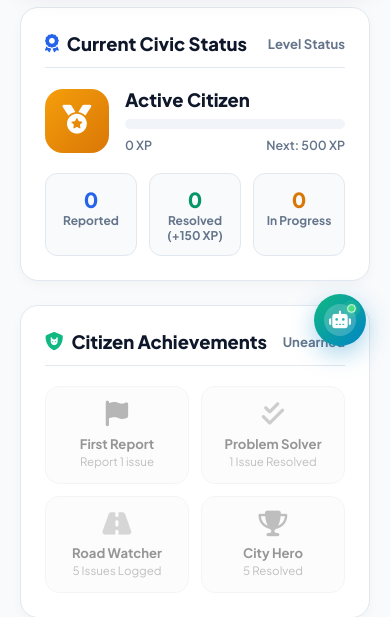
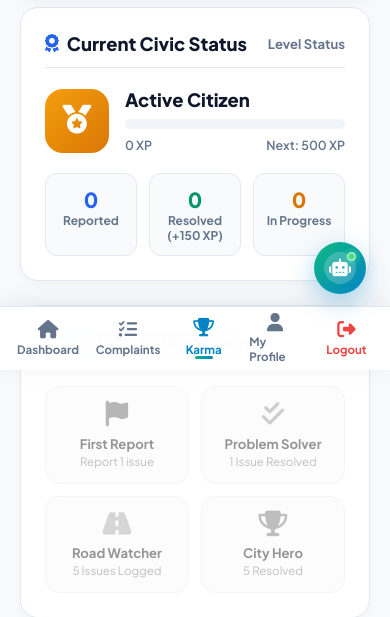
Before and after one commit to aravindkona18090/CivicConnect, a PHP site: page /CivicConnect/peoplelogin/peoplekarma.php in a window 390 px wide. Shown: the part 474-1091 px from the top of the page. Run offline with PHP 8.4, Linux system fonts and the light colour scheme; the visitor is signed in with stand-in values (Sample User, id 1); data that the repository does not hold is empty.

Commit message:
feat(ui): implement modern app-like mobile bottom tab bar navigation across all portals

```diff
--- a/adminlogin/admindashboard.php
+++ b/adminlogin/admindashboard.php
@@ -1176,5 +1176,6 @@ $mapProblemsJson = json_encode($map_problems, JSON_UNESCAPED_UNICODE);
             }
         }
     </script>
+    <?php include("../includes/admin_bottom_nav.php"); ?>
 </body>
 </html>
--- /dev/null
+++ b/includes/citizen_bottom_nav.php
@@ -0,0 +1,132 @@
+<?php
+// includes/citizen_bottom_nav.php - Modern Native Mobile App Bottom Navigation Bar
+$current_page = basename($_SERVER['PHP_SELF']);
+$langCode = $selectedLang ?? 'en';
+?>
+<style>
+/* ========================================================
+   CIVICCONNECT MODERN MOBILE BOTTOM TAB BAR
+   ======================================================== */
+.mobile-bottom-nav {
+    display: none;
+    position: fixed;
+    bottom: 0;
+    left: 0;
+    right: 0;
+    height: 64px;
+    background: rgba(255, 255, 255, 0.96);
+    backdrop-filter: blur(20px);
+    -webkit-backdrop-filter: blur(20px);
+    border-top: 1px solid #e2e8f0;
+    box-shadow: 0 -4px 25px rgba(15, 23, 42, 0.08);
+    z-index: 9998;
+    padding: 0 8px;
+}
+
+.mobile-bottom-nav-inner {
+    display: flex;
+    align-items: center;
+    justify-content: space-around;
+    height: 100%;
+    max-width: 480px;
+    margin: 0 auto;
+}
+
+.bottom-tab-item {
+    display: flex;
+    flex-direction: column;
+    align-items: center;
+    justify-content: center;
+    text-decoration: none;
+    color: #64748b;
+    font-size: 0.72rem;
+    font-weight: 700;
+    gap: 3px;
+    padding: 6px 10px;
+    border-radius: 12px;
+    transition: all 0.2s ease;
+    flex: 1;
+    max-width: 80px;
+    position: relative;
+}
+
+.bottom-tab-item i {
+    font-size: 1.15rem;
+    transition: transform 0.2s ease, color 0.2s ease;
+}
+
+.bottom-tab-item.active {
+    color: #0284c7;
+}
+
+.bottom-tab-item.active i {
+    transform: translateY(-2px);
+    color: #0284c7;
+}
+
+.bottom-tab-item.active::after {
+    content: '';
+    position: absolute;
+    bottom: 4px;
+    width: 18px;
+    height: 3px;
+    background: linear-gradient(135deg, #10b981 0%, #0284c7 100%);
+    border-radius: 4px;
+}
+
+.bottom-tab-item:hover {
+    color: #0284c7;
+}
+
+.bottom-tab-logout {
+    color: #ef4444;
+}
+.bottom-tab-logout:hover {
+    color: #dc2626;
+}
+
+@media (max-width: 768px) {
+    .mobile-bottom-nav {
+        display: block !important;
+    }
+    body {
+        padding-bottom: 74px !important;
+    }
+    .civicbot-launcher {
+        bottom: 76px !important;
+    }
+    .civicbot-window {
+        bottom: 140px !important;
+    }
+}
+</style>
+
+<!-- Mobile Bottom Navigation Bar -->
+<nav class="mobile-bottom-nav" aria-label="Mobile Navigation Bar">
+    <div class="mobile-bottom-nav-inner">
+        <a href="peopledashboard.php" class="bottom-tab-item <?php echo $current_page === 'peopledashboard.php' ? 'active' : ''; ?>">
+            <i class="fa-solid fa-house"></i>
+            <span><?php echo $lang[$langCode]['dashboard'] ?? 'Home'; ?></span>
+        </a>
+
+        <a href="peoplemyproblems.php" class="bottom-tab-item <?php echo $current_page === 'peoplemyproblems.php' ? 'active' : ''; ?>">
+            <i class="fa-solid fa-list-check"></i>
+            <span>Complaints</span>
+        </a>
+
+        <a href="peoplekarma.php" class="bottom-tab-item <?php echo $current_page === 'peoplekarma.php' ? 'active' : ''; ?>">
+            <i class="fa-solid fa-trophy"></i>
+            <span>Karma</span>
+        </a>
+
+        <a href="peopleprofile.php" class="bottom-tab-item <?php echo $current_page === 'peopleprofile.php' ? 'active' : ''; ?>">
+            <i class="fa-solid fa-user"></i>
+            <span><?php echo $lang[$langCode]['profile'] ?? 'Profile'; ?></span>
+        </a>
+
+        <a href="../logout.php" class="bottom-tab-item bottom-tab-logout">
+            <i class="fa-solid fa-right-from-bracket"></i>
+            <span><?php echo $lang[$langCode]['logout'] ?? 'Logout'; ?></span>
+        </a>
+    </div>
+</nav>
--- a/peoplelogin/peopledashboard.php
+++ b/peoplelogin/peopledashboard.php
@@ -919,5 +919,6 @@ function toggleCitizenNav() {
 </script>
 
 <?php include("../includes/chatbot_widget.php"); ?>
+<?php include("../includes/citizen_bottom_nav.php"); ?>
 </body>
 </html>
--- a/peoplelogin/peoplekarma.php
+++ b/peoplelogin/peoplekarma.php
@@ -578,5 +578,6 @@ $leaderboardRes = mysqli_query($conn, $leaderboardQuery);
     }
     </script>
     <?php include("../includes/chatbot_widget.php"); ?>
+    <?php include("../includes/citizen_bottom_nav.php"); ?>
 </body>
 </html>
--- a/peoplelogin/peoplemyproblems.php
+++ b/peoplelogin/peoplemyproblems.php
@@ -511,5 +511,6 @@ function toggleCitizenNav() {
 </script>
 
 <?php include("../includes/chatbot_widget.php"); ?>
+<?php include("../includes/citizen_bottom_nav.php"); ?>
 </body>
 </html>
--- a/peoplelogin/peopleprofile.php
+++ b/peoplelogin/peopleprofile.php
@@ -1216,5 +1216,6 @@ function toggleCitizenNav() {
 }
 </script>
 <?php include("../includes/chatbot_widget.php"); ?>
+<?php include("../includes/citizen_bottom_nav.php"); ?>
 </body>
 </html>
```
Also changed, not shown: includes/admin_bottom_nav.php (added, +125 -0 lines).
